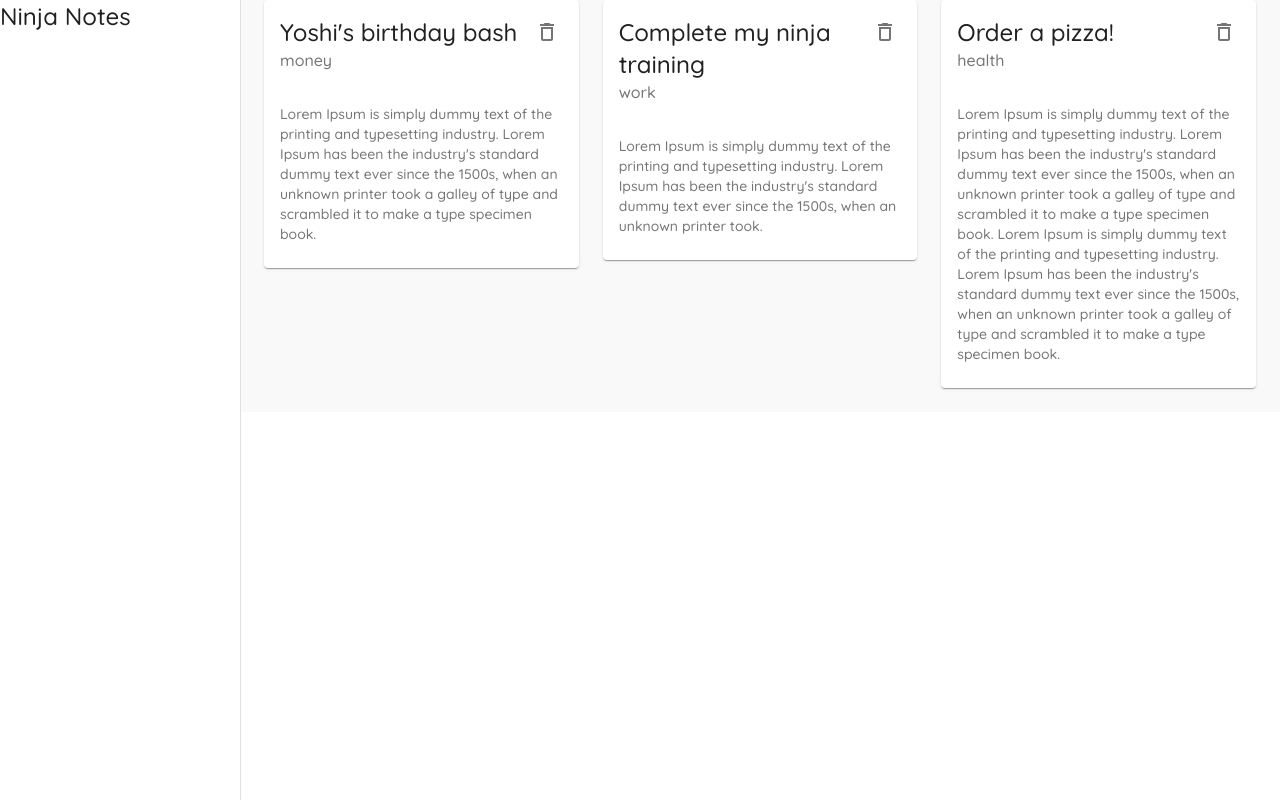
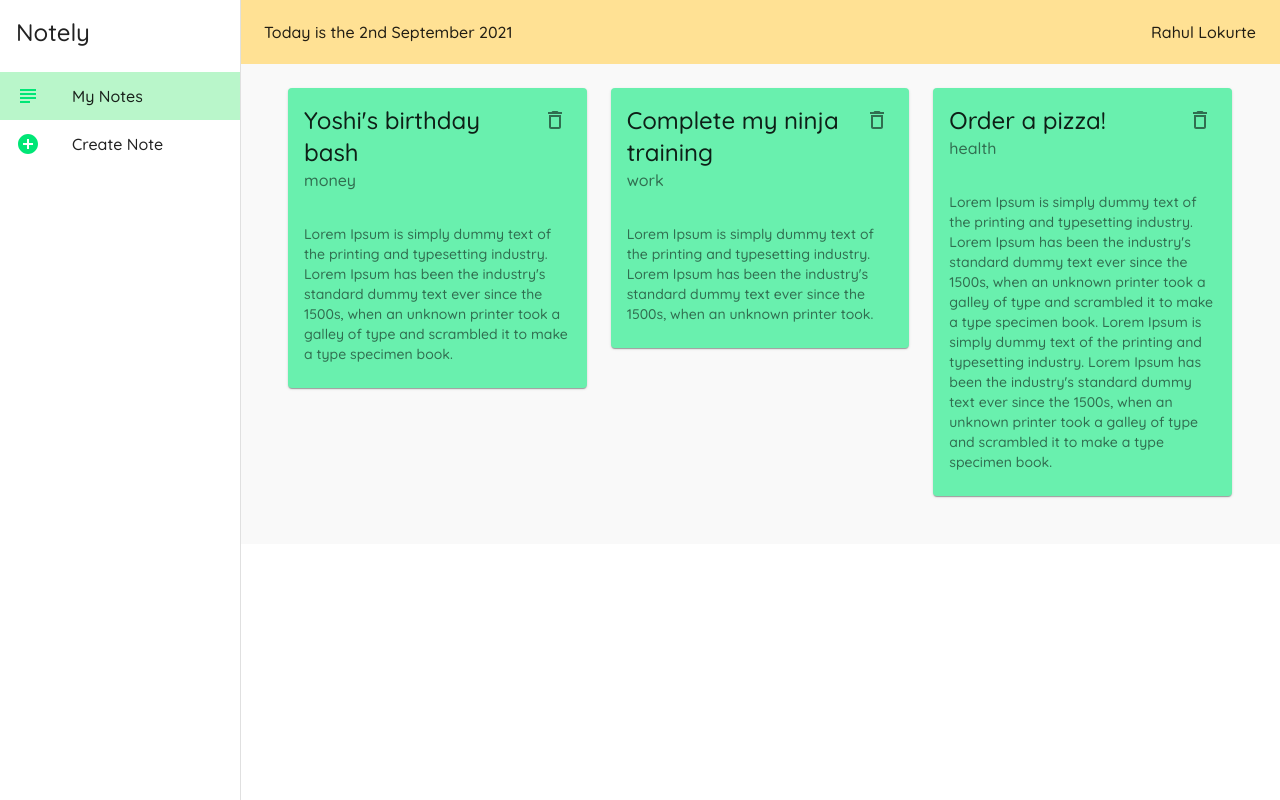
Before and after one commit to rahulmlokurte/notely, a React (Create React App) app: page / in a window 1280 px wide. Built offline with nearby package versions, Linux system fonts and the light colour scheme; data requests are answered from the project's data file.

Commit message:
Adding drawer and appbar

```diff
--- a/package.json
+++ b/package.json
@@ -8,6 +8,7 @@
     "@testing-library/jest-dom": "^5.14.1",
     "@testing-library/react": "^11.2.7",
     "@testing-library/user-event": "^12.8.3",
+    "date-fns": "^2.23.0",
     "json-server": "^0.16.3",
     "react": "^17.0.2",
     "react-dom": "^17.0.2",
--- a/src/App.js
+++ b/src/App.js
@@ -2,7 +2,7 @@ import { BrowserRouter as Router, Switch, Route } from "react-router-dom";
 import Create from "./pages/Create";
 import Notes from "./pages/Notes";
 import { createTheme, ThemeProvider } from "@material-ui/core";
-import { purple } from "@material-ui/core/colors";
+import { green, orange, pink, purple } from "@material-ui/core/colors";
 import Layout from "./components/Layout";
 
 function App() {
@@ -11,7 +11,7 @@ function App() {
       primary: {
         main: "#FFE194",
       },
-      secondary: purple,
+      secondary: green,
     },
     typography: {
       fontFamily: "Quicksand",
--- a/src/components/Layout.js
+++ b/src/components/Layout.js
@@ -1,11 +1,27 @@
-import { Drawer, makeStyles, Typography } from "@material-ui/core";
+import {
+  AppBar,
+  Drawer,
+  List,
+  ListItem,
+  ListItemIcon,
+  ListItemText,
+  makeStyles,
+  Toolbar,
+  Typography,
+} from "@material-ui/core";
+import { green } from "@material-ui/core/colors";
+import { AddCircleOutlined, SubjectOutlined } from "@material-ui/icons";
+import { format } from "date-fns";
 import React from "react";
+import { useHistory, useLocation } from "react-router-dom";
 
 const drawerWidth = 240;
-const useStyles = makeStyles({
+const useStyles = makeStyles((theme) => {
+  return {
     page: {
       background: "#f9f9f9",
       width: "100%",
+      padding: theme.spacing(3),
     },
     drawer: {
       width: drawerWidth,
@@ -16,13 +32,48 @@ const useStyles = makeStyles({
     root: {
       display: "flex",
     },
+    active: {
+      backgroundColor: green.A100,
+    },
+    title: {
+      padding: theme.spacing(2),
+    },
+    appbar: {
+      width: `calc(100% - ${drawerWidth}px)`,
+    },
+    toolbar: theme.mixins.toolbar,
+    dates: {
+      flexGrow: 1,
+    },
+  };
 });
 export default function Layout({ children }) {
   const classes = useStyles();
+  const history = useHistory();
+  const location = useLocation();
+  const menuItems = [
+    {
+      text: "My Notes",
+      icon: <SubjectOutlined color="secondary" />,
+      path: "/",
+    },
+    {
+      text: "Create Note",
+      icon: <AddCircleOutlined color="secondary" />,
+      path: "/create",
+    },
+  ];
   return (
     <div className={classes.root}>
       {/* app bar */}
-
+      <AppBar className={classes.appbar} elevation={0}>
+        <Toolbar>
+          <Typography className={classes.dates}>
+            Today is the {format(new Date(), "do MMMM Y")}
+          </Typography>
+          <Typography>Rahul Lokurte</Typography>
+        </Toolbar>
+      </AppBar>
       {/* side drawer */}
       <Drawer
         className={classes.drawer}
@@ -31,10 +82,31 @@ export default function Layout({ children }) {
         classes={{ paper: classes.drawerPaper }}
       >
         <div>
-          <Typography variant="h5">Ninja Notes</Typography>
+          <Typography variant="h5" className={classes.title}>
+            Notely
+          </Typography>
         </div>
+
+        <List>
+          {menuItems.map((item) => (
+            <ListItem
+              key={item.text}
+              button
+              onClick={() => history.push(item.path)}
+              className={
+                location.pathname === item.path ? classes.active : null
+              }
+            >
+              <ListItemIcon>{item.icon}</ListItemIcon>
+              <ListItemText primary={item.text} />
+            </ListItem>
+          ))}
+        </List>
       </Drawer>
-      <div className={classes.page}>{children}</div>
+      <div className={classes.page}>
+        <div className={classes.toolbar}></div>
+        {children}
+      </div>
     </div>
   );
 }
--- a/src/components/NoteCard.js
+++ b/src/components/NoteCard.js
@@ -1,14 +1,24 @@
-import React from "react";
+import React, { useState } from "react";
 import Card from "@material-ui/core/Card";
 import CardHeader from "@material-ui/core/CardHeader";
 import CardContent from "@material-ui/core/CardContent";
-import { IconButton, Typography } from "@material-ui/core";
+import { IconButton, makeStyles, Typography } from "@material-ui/core";
 import { DeleteOutlined } from "@material-ui/icons";
+import { green } from "@material-ui/core/colors";
 
+const useStyles = makeStyles({
+  hoverElement: {
+    backgroundColor: green.A200,
+    "&:hover": {
+      backgroundColor: "green",
+    },
+  },
+});
 export default function NoteCard({ note, handleDelete }) {
+  const classes = useStyles();
   return (
     <div>
-      <Card elevation={1}>
+      <Card elevation={1} className={classes.hoverElement}>
         <CardHeader
           action={
             <IconButton onClick={() => handleDelete(note.id)}>
--- a/src/pages/Notes.js
+++ b/src/pages/Notes.js
@@ -1,6 +1,5 @@
 import { useEffect, useState } from "react";
 import Grid from "@material-ui/core/Grid";
-import Paper from "@material-ui/core/Paper";
 import { Container } from "@material-ui/core";
 import NoteCard from "../components/NoteCard";
 
```
Also changed, not shown: 1 other file (tests, documents, lock files or other folders). Lines whose indentation alone changed are shown as unchanged.
